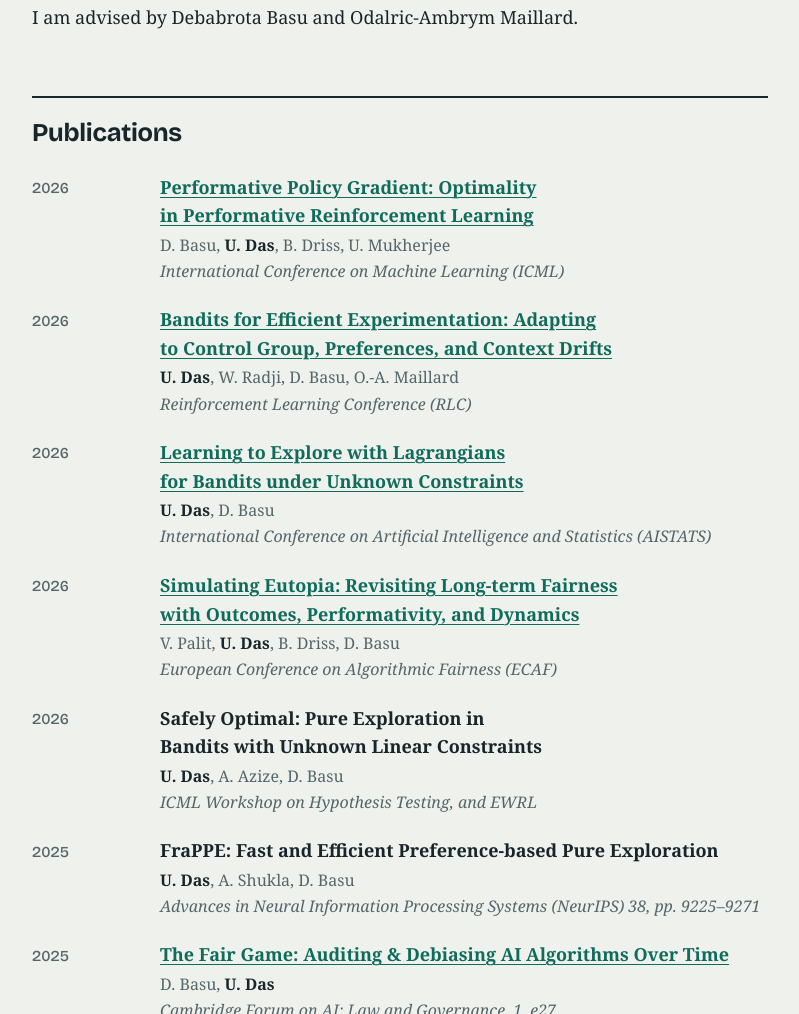
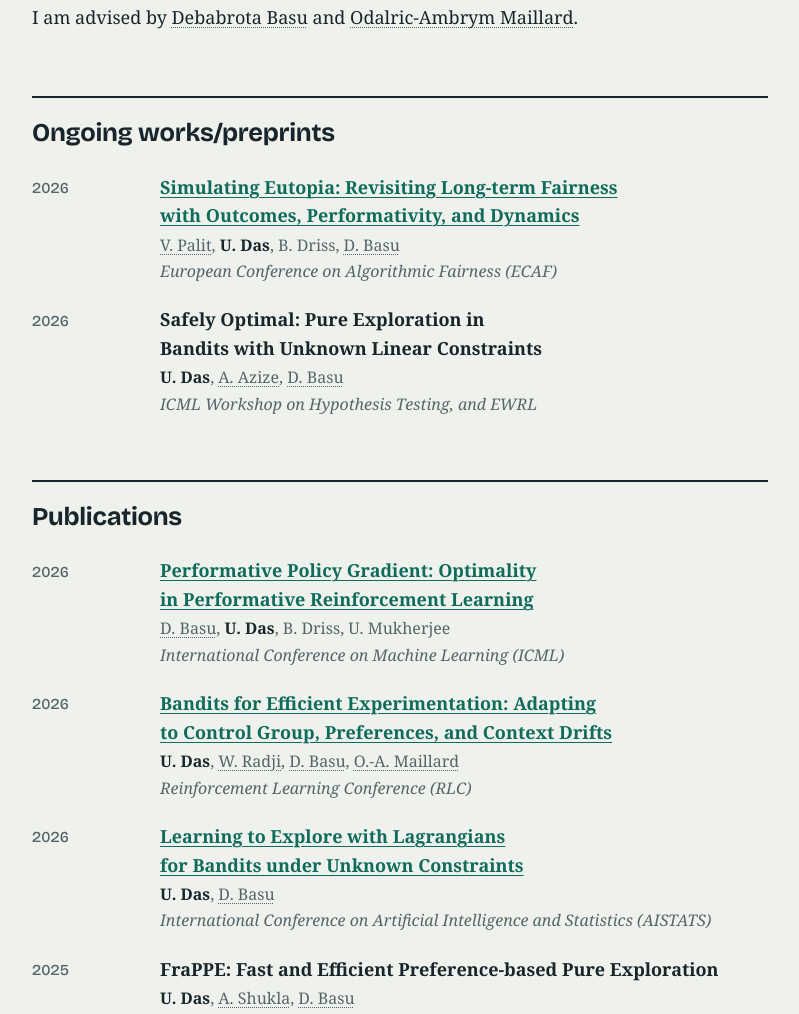
Before and after one commit to udvasdas/udvasdas.github.io, a plain HTML site: page index.html in a window 1280 px wide. Shown: the part 1786-2800 px from the top of the page, without its empty margins (360-1159 px from the left). Drawn offline with nearby package versions, Linux system fonts and the light colour scheme; a web font is replaced by a local one.

Commit message:
Add ongoing works section and link collaborators' pages
Move Simulating Eutopia and Safely Optimal into a new section above
Publications; link advisors, IISc hosts and co-authors to their pages.

Co-Authored-By: Claude Fable 5.2 <noreply@anthropic.com>
Claude-Session: https://claude.ai/code/session_01Md6gLptD4ux9LRZD2s6WmP

```diff
--- a/index.html
+++ b/index.html
@@ -65,6 +65,8 @@ body {
 a { color: var(--accent); text-decoration-thickness: 1px; text-underline-offset: 0.18em; }
 a:hover { background: var(--mark-soft); }
 a:focus-visible, button:focus-visible { outline: 2px solid var(--mark); outline-offset: 3px; border-radius: 2px; }
+a.p { color: inherit; text-decoration-style: dotted; text-decoration-color: var(--muted); }
+a.p:hover { color: var(--accent); }
 p { margin: 0; }
 
 .page {
@@ -187,6 +189,7 @@ footer { color: var(--muted); font-size: 0.95rem; border-top: 1px solid var(--li
       <ul>
         <li><a href="#updates">Updates</a></li>
         <li><a href="#research">Research</a></li>
+        <li><a href="#ongoing">Ongoing works</a></li>
         <li><a href="#publications">Publications</a></li>
         <li><a href="#talks">Talks</a></li>
         <li><a href="#experience">Experience</a></li>
@@ -243,7 +246,29 @@ footer { color: var(--muted); font-size: 0.95rem; border-top: 1px solid var(--li
       <div class="prose">
         <p>My doctoral thesis is on constrained reinforcement learning: I design efficient and frugal algorithms for sequential decision-making under uncertainty, with provable guarantees. A central question is how constraints, whether on safety, resources or preferences, and whether known or to be learned, change the statistical hardness of bandit and reinforcement learning problems. I study it through sample-complexity lower bounds and algorithms that match them.</p>
         <p>My interests also span fair machine learning, where fairness requirements act as constraints on the learner. Lately I have been working on performative machine learning and reinforcement learning, in which a deployed model or policy shifts the environment it learns from, and on dynamic fairness and auditing, where bias is measured and mitigated over time as models, data and populations evolve.</p>
-        <p>I am advised by Debabrota Basu and Odalric-Ambrym Maillard.</p>
+        <p>I am advised by <a class="p" href="https://debabrota-basu.github.io">Debabrota Basu</a> and <a class="p" href="https://odalric-ambrymmaillard.github.io/researcher/my_vision.html">Odalric-Ambrym Maillard</a>.</p>
+      </div>
+    </section>
+
+    <section id="ongoing">
+      <h2>Ongoing works/preprints</h2>
+      <div class="ledger">
+        <div class="row">
+          <div class="when">2026</div>
+          <div class="what">
+            <a class="title" href="https://arxiv.org/abs/2607.19389">Simulating Eutopia: Revisiting Long-term Fairness with Outcomes, Performativity, and Dynamics</a>
+            <div class="sub"><a class="p" href="https://vedantpalit.github.io/">V. Palit</a>, <span class="me">U. Das</span>, B. Driss, <a class="p" href="https://debabrota-basu.github.io">D. Basu</a></div>
+            <div class="sub venue">European Conference on Algorithmic Fairness (ECAF)</div>
+          </div>
+        </div>
+        <div class="row">
+          <div class="when">2026</div>
+          <div class="what">
+            <span class="title">Safely Optimal: Pure Exploration in Bandits with Unknown Linear Constraints</span>
+            <div class="sub"><span class="me">U. Das</span>, <a class="p" href="https://achraf-azize.github.io">A. Azize</a>, <a class="p" href="https://debabrota-basu.github.io">D. Basu</a></div>
+            <div class="sub venue">ICML Workshop on Hypothesis Testing, and EWRL</div>
+          </div>
+        </div>
       </div>
     </section>
 
@@ -254,7 +279,7 @@ footer { color: var(--muted); font-size: 0.95rem; border-top: 1px solid var(--li
           <div class="when">2026</div>
           <div class="what">
             <a class="title" href="https://arxiv.org/abs/2512.20576">Performative Policy Gradient: Optimality in Performative Reinforcement Learning</a>
-            <div class="sub">D. Basu, <span class="me">U. Das</span>, B. Driss, U. Mukherjee</div>
+            <div class="sub"><a class="p" href="https://debabrota-basu.github.io">D. Basu</a>, <span class="me">U. Das</span>, B. Driss, U. Mukherjee</div>
             <div class="sub venue">International Conference on Machine Learning (ICML)</div>
           </div>
         </div>
@@ -262,7 +287,7 @@ footer { color: var(--muted); font-size: 0.95rem; border-top: 1px solid var(--li
           <div class="when">2026</div>
           <div class="what">
             <a class="title" href="https://arxiv.org/abs/2606.09802">Bandits for Efficient Experimentation: Adapting to Control Group, Preferences, and Context Drifts</a>
-            <div class="sub"><span class="me">U. Das</span>, W. Radji, D. Basu, O.-A. Maillard</div>
+            <div class="sub"><span class="me">U. Das</span>, <a class="p" href="https://dblp.uni-trier.de/pid/331/0607.html">W. Radji</a>, <a class="p" href="https://debabrota-basu.github.io">D. Basu</a>, <a class="p" href="https://odalric-ambrymmaillard.github.io/researcher/my_vision.html">O.-A. Maillard</a></div>
             <div class="sub venue">Reinforcement Learning Conference (RLC)</div>
           </div>
         </div>
@@ -270,31 +295,15 @@ footer { color: var(--muted); font-size: 0.95rem; border-top: 1px solid var(--li
           <div class="when">2026</div>
           <div class="what">
             <a class="title" href="https://arxiv.org/abs/2410.18844">Learning to Explore with Lagrangians for Bandits under Unknown Constraints</a>
-            <div class="sub"><span class="me">U. Das</span>, D. Basu</div>
+            <div class="sub"><span class="me">U. Das</span>, <a class="p" href="https://debabrota-basu.github.io">D. Basu</a></div>
             <div class="sub venue">International Conference on Artificial Intelligence and Statistics (AISTATS)</div>
-          </div>
-        </div>
-        <div class="row">
-          <div class="when">2026</div>
-          <div class="what">
-            <a class="title" href="https://arxiv.org/abs/2607.19389">Simulating Eutopia: Revisiting Long-term Fairness with Outcomes, Performativity, and Dynamics</a>
-            <div class="sub">V. Palit, <span class="me">U. Das</span>, B. Driss, D. Basu</div>
-            <div class="sub venue">European Conference on Algorithmic Fairness (ECAF)</div>
-          </div>
-        </div>
-        <div class="row">
-          <div class="when">2026</div>
-          <div class="what">
-            <span class="title">Safely Optimal: Pure Exploration in Bandits with Unknown Linear Constraints</span>
-            <div class="sub"><span class="me">U. Das</span>, A. Azize, D. Basu</div>
-            <div class="sub venue">ICML Workshop on Hypothesis Testing, and EWRL</div>
           </div>
         </div>
         <div class="row">
           <div class="when">2025</div>
           <div class="what">
             <span class="title">FraPPE: Fast and Efficient Preference-based Pure Exploration</span>
-            <div class="sub"><span class="me">U. Das</span>, A. Shukla, D. Basu</div>
+            <div class="sub"><span class="me">U. Das</span>, <a class="p" href="https://apurvshukla.github.io">A. Shukla</a>, <a class="p" href="https://debabrota-basu.github.io">D. Basu</a></div>
             <div class="sub venue">Advances in Neural Information Processing Systems (NeurIPS) 38, pp. 9225–9271</div>
           </div>
         </div>
@@ -302,7 +311,7 @@ footer { color: var(--muted); font-size: 0.95rem; border-top: 1px solid var(--li
           <div class="when">2025</div>
           <div class="what">
             <a class="title" href="https://arxiv.org/abs/2508.06443">The Fair Game: Auditing &amp; Debiasing AI Algorithms Over Time</a>
-            <div class="sub">D. Basu, <span class="me">U. Das</span></div>
+            <div class="sub"><a class="p" href="https://debabrota-basu.github.io">D. Basu</a>, <span class="me">U. Das</span></div>
             <div class="sub venue">Cambridge Forum on AI: Law and Governance, 1, e27</div>
           </div>
         </div>
@@ -310,7 +319,7 @@ footer { color: var(--muted); font-size: 0.95rem; border-top: 1px solid var(--li
           <div class="when">2025</div>
           <div class="what">
             <span class="title">Human Values in the Loop: Rethinking Bias and Alignment in Educational AI</span>
-            <div class="sub"><span class="me">U. Das</span>, D. Basu</div>
+            <div class="sub"><span class="me">U. Das</span>, <a class="p" href="https://debabrota-basu.github.io">D. Basu</a></div>
             <div class="sub">Book chapter in <a class="venue" href="https://www.amazon.com/dp/B0FLW192DG">AI Bias in Education: Performing Critical Oversight</a>, edited by Victoria Hedlund</div>
           </div>
         </div>
@@ -351,7 +360,7 @@ footer { color: var(--muted); font-size: 0.95rem; border-top: 1px solid var(--li
           <div class="when">Nov 2026</div>
           <div class="what">
             <div class="title">Visiting researcher, Indian Institute of Science (IISc)</div>
-            <div class="sub">Sequential testing, with Shubhada Agrawal and Aditya Gopalan, as part of the Inria–IISc associate team FOSSIL</div>
+            <div class="sub">Sequential testing, with <a class="p" href="https://sites.google.com/view/shubhada-agrawal/">Shubhada Agrawal</a> and <a class="p" href="https://ece.iisc.ac.in/~aditya">Aditya Gopalan</a>, as part of the Inria–IISc associate team FOSSIL</div>
           </div>
         </div>
         <div class="row">
@@ -397,7 +406,7 @@ footer { color: var(--muted); font-size: 0.95rem; border-top: 1px solid var(--li
         <div class="row">
           <div class="when">2026</div>
           <div class="what">
-            <div class="title">Master's thesis of <a href="https://vedantpalit.github.io/">Vedant Palit</a>, co-supervision</div>
+            <div class="title">Master's thesis of <a class="p" href="https://vedantpalit.github.io/">Vedant Palit</a>, co-supervision</div>
             <div class="sub"><em>Revisiting Long-term Fairness in Sequential Decision Making</em>, Indian Institute of Technology Kharagpur</div>
           </div>
         </div>
```
